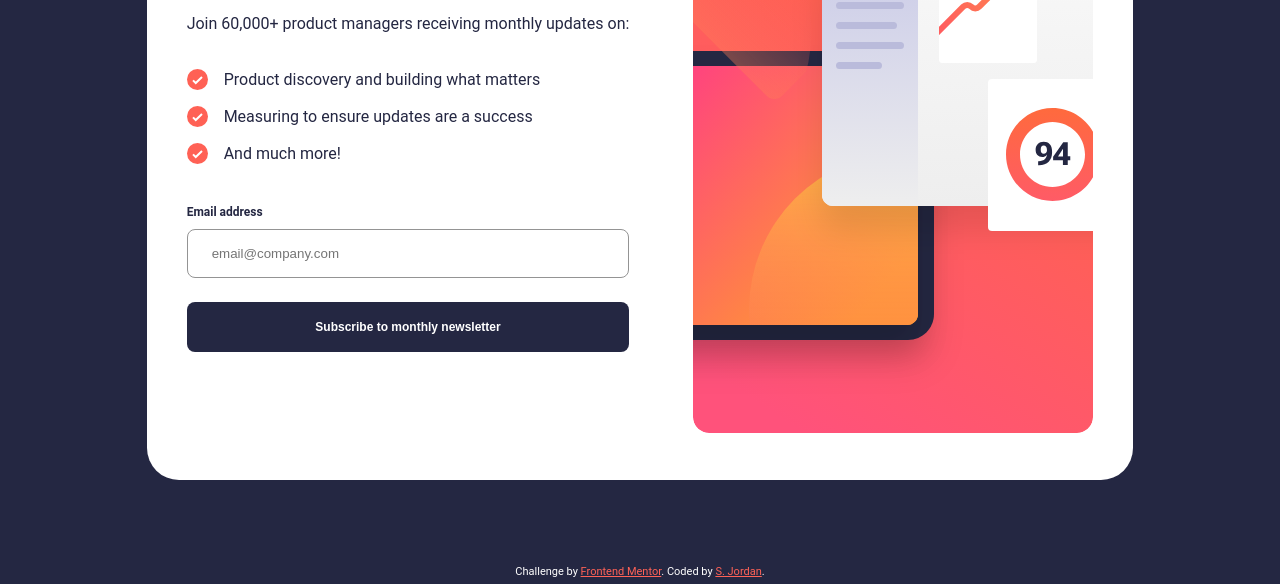
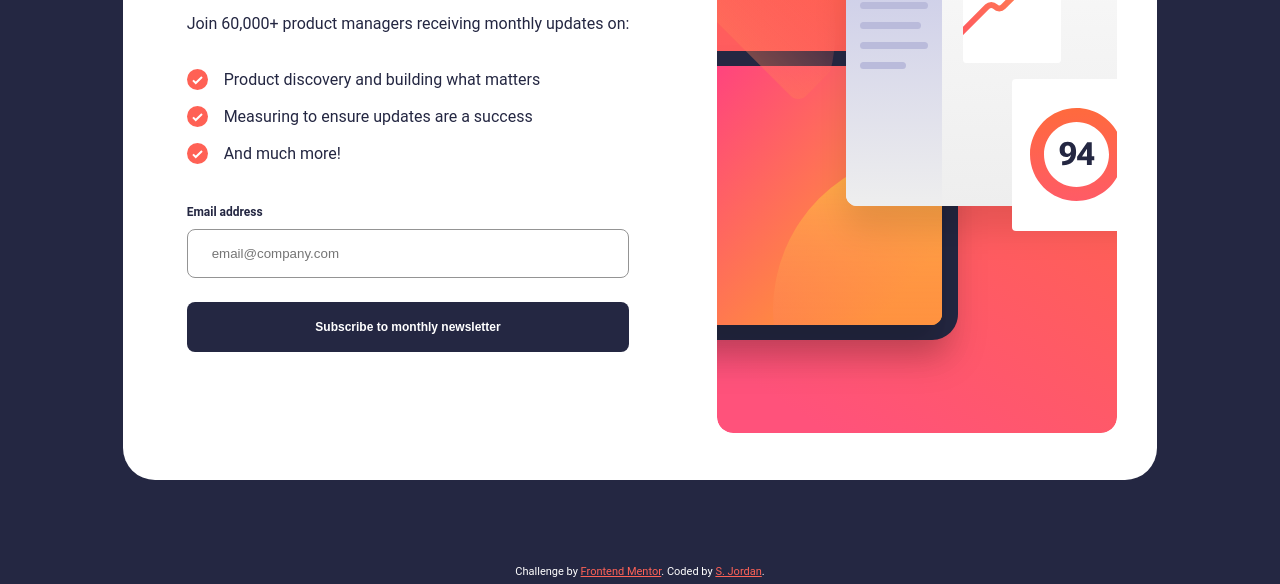
Before and after one commit to curricle/Newsletter-Sign-up-Form, a plain HTML site: page index.html in a window 1280 px wide. Shown: the part 280-864 px from the top of the page. Drawn offline with Linux system fonts and the light colour scheme.

Commit message:
Adjust styling across breakpoints

```diff
--- a/styles.scss
+++ b/styles.scss
@@ -25,11 +25,10 @@ main {
 }
 
 picture img {
-    border-radius: $spacing-200;
     width: 100%;
 }
 
-article {
+section {
     padding: $spacing-600 $spacing-300;
     display: flex;
     flex-direction: column;
@@ -161,10 +160,14 @@ form {
     article {
         padding: 0;
     }
-    picture {
-        border-radius: $spacing-100;
+    picture img {
+        border-radius: $spacing-200;
         width: 100%;
         justify-self: center;
+    }
+    #article__success-message {
+        width: 504px;
+        height: 520px;
     }
     .attribution {
         color: white;
@@ -177,13 +180,11 @@ form {
         justify-content: center;
     }
     #article__form {
+        display: flex;
         flex-direction: row-reverse;
+        height: 100%;
+        gap: $spacing-800;
         align-items: center;
-        justify-content: center;
-        gap: $spacing-800;
-    }
-    #article__success-message {
-        width: 504px;
     }
     section {
         gap: $spacing-400;
```
Also changed, not shown: styles.css, 1 other file.
